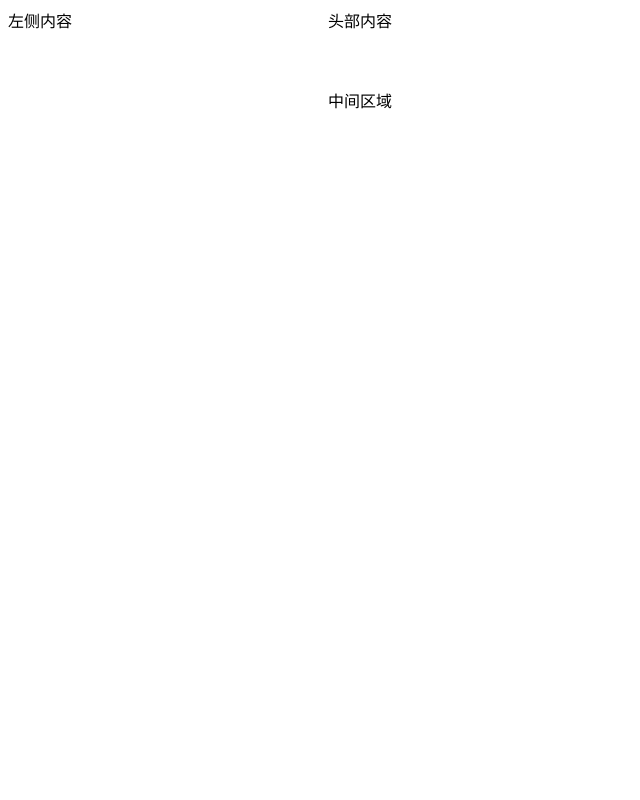
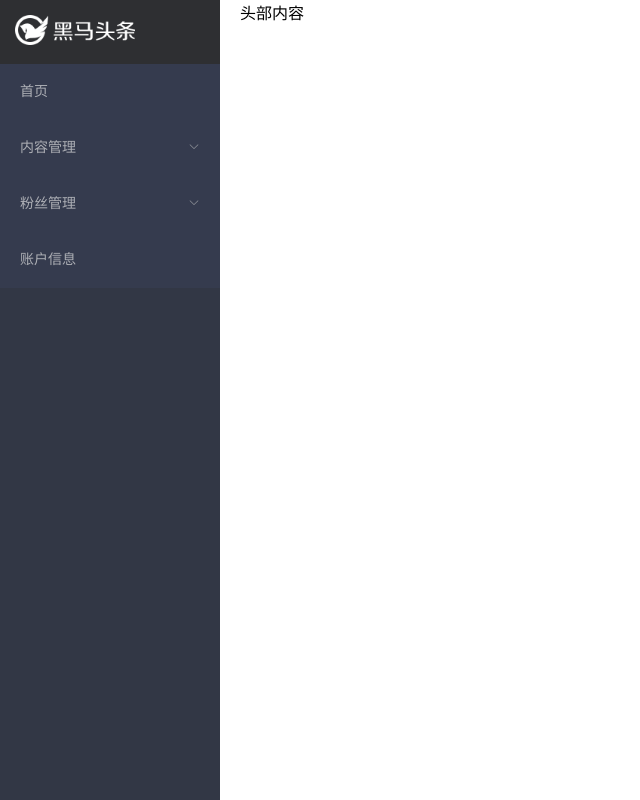
Before and after one commit to peipei1234/88heimatoutiao, a Vue app: page /#/home in a window 1280 px wide. Shown: the whole page, without its empty margins (0-640 px from the left). Built offline with nearby package versions, Linux system fonts and the light colour scheme.

Commit message:
黑马头条PC-主页模块-左侧导航菜单

```diff
--- a/src/main.js
+++ b/src/main.js
@@ -3,6 +3,7 @@
 import router from './router'
 import elementUi from 'element-ui'
 import 'element-ui/lib/theme-chalk/index.css'
+import './style/index.less'
 import axios from 'axios'
 Vue.config.productionTip = false
 axios.defaults.baseURL = 'http://ttapi.research.itcast.cn/mp/v1_0'
--- a/src/views/home/index.vue
+++ b/src/views/home/index.vue
@@ -1,12 +1,44 @@
 <template>
   <!-- 布局 -->
-  <el-container>
+  <el-container >
     <!-- 左右布局 -->
-    <el-aside>左侧内容</el-aside>
+    <el-aside class="left" style="width:220px">
+      <div class="menu-title" style="background-color:#2e2f32">
+        <img src="../../assets/logo_admin.png" alt="">
+      </div>
+      <el-menu style="width:221px" background-color=" #353b4e" text-color="#adafb5" active-text-color="#ffd04b">
+        <!-- 一级菜单 -->
+        <el-menu-item>首页</el-menu-item>
+        <!-- 二级菜单 -->
+        <el-submenu>
+          <template slot="title">内容管理</template>
+          <el-menu-item>发布文章</el-menu-item>
+          <el-menu-item>内容列表</el-menu-item>
+          <el-menu-item>评论列表</el-menu-item>
+          <el-menu-item>素材管理</el-menu-item>
+        </el-submenu>
+        <!-- 二级菜单 -->
+        <el-submenu>
+          <template slot="title">粉丝管理</template>
+          <el-menu-item>图文数据</el-menu-item>
+          <el-menu-item>粉丝概况</el-menu-item>
+          <el-menu-item>粉丝画像</el-menu-item>
+          <el-menu-item>粉丝列表</el-menu-item>
+        </el-submenu>
+
+        <!-- 一级菜单 -->
+        <el-menu-item>账户信息</el-menu-item>
+      </el-menu>
+    </el-aside>
     <!-- 大容器 -->
     <el-container>
+      <!-- 头部 -->
       <el-header>头部内容</el-header>
-      <el-main>中间区域</el-main>
+      <!-- 中间 -->
+      <el-main>
+        <!-- 二级 容器-->
+        <router-view></router-view>
+      </el-main>
     </el-container>
   </el-container>
 </template>
@@ -21,3 +53,19 @@
   }
 }
 </script>
+<style lang="less" scoped>
+  .left {
+    background-color: #323745;
+    width: 200px;
+    height: 100vh;
+    overflow: hidden;
+
+    .menu-title {
+      background-color: #2e2f32;
+      padding: 15px;
+      img {
+        width: 120px;
+      }
+    }
+  }
+</style>
```
Also changed, not shown: src/components/lay-out.vue (added).
